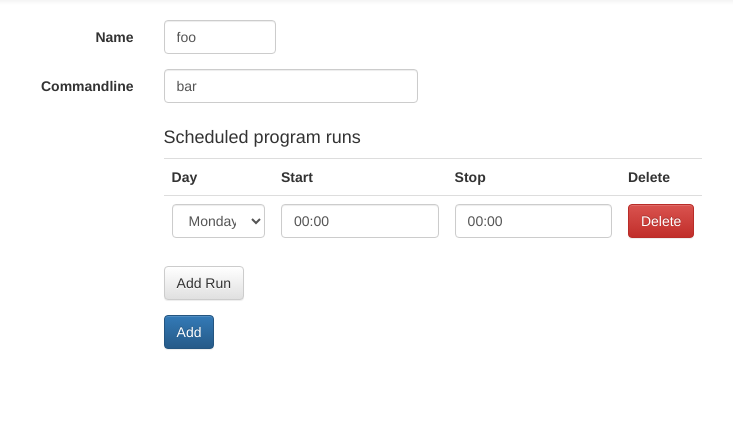
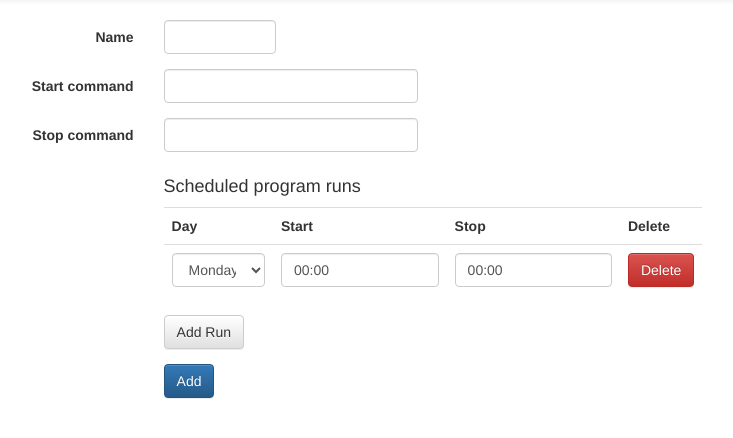
Before and after one commit to Sakartu/pischedule, a Flask app: page /add in a window 1280 px wide. Shown: the part 52-490 px from the top of the page, without its empty margins (207-940 px from the left). Run offline with Flask 2, Linux system fonts and the light colour scheme; some libraries are stand-ins or nearby versions.

Commit message:
Add support for separate start and stop commands

```diff
--- a/app/forms.py
+++ b/app/forms.py
@@ -13,7 +13,8 @@ class RunForm(Form):
 
 
 class WeekScheduleForm(FlaskForm):
-    name = StringField('Name', validators=[DataRequired()], default='foo')
-    commandline = StringField('Commandline', validators=[DataRequired()], default='bar')
+    name = StringField('Name', validators=[DataRequired()])
+    start_cmd = StringField('Start command', validators=[DataRequired()])
+    stop_cmd = StringField('Stop command', validators=[DataRequired()])
     runs = FieldList(FormField(RunForm), min_entries=1, max_entries=10)
     add_run = SubmitField()
--- a/app/models.py
+++ b/app/models.py
@@ -4,7 +4,8 @@ from app import db
 class WeekSchedule(db.Model):
     id = db.Column(db.Integer, primary_key=True)
     name = db.Column(db.String())
-    commandline = db.Column(db.String())
+    start_cmd = db.Column(db.String())
+    stop_cmd = db.Column(db.String())
     runs = db.relationship('Run', lazy='dynamic', cascade="delete, delete-orphan")
 
 
--- a/app/templates/show.html
+++ b/app/templates/show.html
@@ -14,11 +14,21 @@
             </div>
         </div>
 
-        <div class="form-group {% if form.commandline.errors %}has-error{% endif %}">
-            <label for="{{ form.commandline.id }}" class="col-sm-2 control-label">{{ form.commandline.label() }}</label>
+        <div class="form-group {% if form.start_cmd.errors %}has-error{% endif %}">
+            <label for="{{ form.start_cmd.id }}" class="col-sm-2 control-label">{{ form.start_cmd.label() }}</label>
             <div class="col-sm-4">
-                {{ form.commandline(class="form-control") }}
-                {% for error in form.commandline.errors %}
+                {{ form.start_cmd(class="form-control") }}
+                {% for error in form.start_cmd.errors %}
+                    {{ error }}
+                {% endfor %}
+            </div>
+        </div>
+
+        <div class="form-group {% if form.stop_cmd.errors %}has-error{% endif %}">
+            <label for="{{ form.stop_cmd.id }}" class="col-sm-2 control-label">{{ form.stop_cmd.label() }}</label>
+            <div class="col-sm-4">
+                {{ form.stop_cmd(class="form-control") }}
+                {% for error in form.stop_cmd.errors %}
                     {{ error }}
                 {% endfor %}
             </div>
--- a/app/views.py
+++ b/app/views.py
@@ -19,7 +19,7 @@ def show_schedules():
 def add_schedule():
     form = WeekScheduleForm()
     runs_modified = handle_run_deletion(form) or handle_run_addition(form)
-    # If the form is correct (has a name, commandline and one or more Run's, we save it
+    # If the form is correct (has a name, commands and one or more Run's, we save it
     if not runs_modified and form.validate_on_submit():
         update_schedule(form)
         return redirect(url_for('show_schedules'))
@@ -82,7 +82,8 @@ def update_schedule(form, schedule=None):
     if not schedule:
         schedule = WeekSchedule()
     schedule.name = form.name.data
-    schedule.commandline = form.commandline.data
+    schedule.start_cmd = form.start_cmd.data
+    schedule.stop_cmd = form.stop_cmd.data
     for r in form.runs:
         start = datetime.datetime.strptime(r.start.data, '%H:%M').time()
         stop = datetime.datetime.strptime(r.stop.data, '%H:%M').time()
```
Also changed, not shown: app/templates/index.html (+6 -2 lines).
